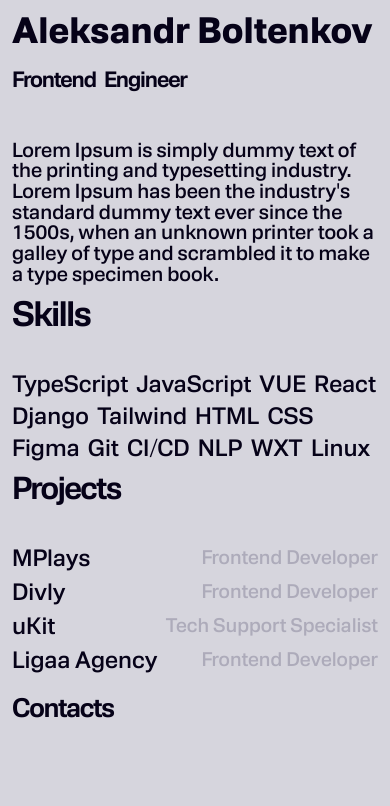
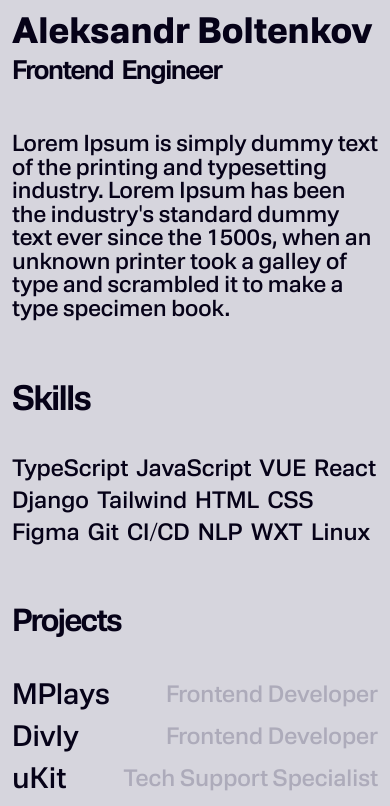
Before and after one commit to OscarRaizer/AlexBolt.dev, a Vue app: page / in a window 390 px wide. Shown: the top 806 px of the page. Built offline with nearby package versions, Linux system fonts and the light colour scheme; the HTML template or start-up script is replaced by a standard one.

Commit message:
feat: adjust mobile layout

```diff
--- a/src/App.vue
+++ b/src/App.vue
@@ -10,17 +10,15 @@ import ContactsSection from '@/components/ContactsSection.vue'
   <div
     class="bg-[#d6d5dd] md:h-screen p-3 font-demibold leading-none text-[#060218] md:overflow-hidden"
   >
-    <div class="min-h-screen flex md:flex-col h-full gap-5 sm: flex-col-reverse">
-      <section class="grow h-full">
-        <div class="grid md:grid-cols-4 h-full gap-3 sm:grid-cols-1">
-          <TheDescription />
-          <SkillsSection />
-          <ProjectsSection />
-          <ContactsSection />
-        </div>
+    <section class="min-h-screen flex flex-col-reverse md:flex-col h-full gap-2 md:gap-5">
+      <section class="grow h-full grid md:grid-cols-4 gap-15 md:gap-3 sm:grid-cols-1">
+        <TheDescription />
+        <SkillsSection />
+        <ProjectsSection />
+        <ContactsSection />
       </section>
       <TheName />
-    </div>
+    </section>
   </div>
 </template>
 
--- a/src/assets/main.css
+++ b/src/assets/main.css
@@ -9,12 +9,12 @@
   --font-regular: TradaSans-Regular, Times New Roman, Times, serif;
   --font-medium: TradaSans-Medium, Times New Roman, Times, serif;
 
-  --text-name: clamp(1.875rem, -0.2019rem + 10.3846vw, 12rem); /* 30px - 192px  320-1880 */
-  --text-projects: clamp(2rem, 1.9286rem + 0.3571vw, 2.25rem); /* 32px - 36px 320-1440*/
+  --text-name: clamp(1.875rem, -0.2019rem + 10.3846vw, 12rem); /* 30px - 192px  ||  320-1880 */
+  --text-projects: clamp(2rem, 1.8929rem + 0.5357vw, 2.375rem); /* 32px - 38px  ||  320-1440 */
   --text-skills: clamp(2.1875rem, 1.9554rem + 1.1607vw, 3rem);
-  --text-contacts: clamp(1.6875rem, 1.6339rem + 0.2679vw, 1.875rem);
-  --text-title: clamp(1.25rem, 0.5357rem + 3.5714vw, 3.75rem); /* 20px - 60px 320-1440 */
-  --text-decription: clamp(1.25rem, 1.0714rem + 0.8929vw, 1.875rem); /* 20px - 30px 320-1440*/
+  --text-contacts: clamp(1.8125rem, 1.7589rem + 0.2679vw, 2rem); /* 29px - 32px  ||  320-1440 */
+  --text-title: clamp(1.5625rem, 0.9375rem + 3.125vw, 3.75rem); /* 25px - 60px  ||  320-1440 */
+  --text-decription: clamp(1.4375rem, 1.3125rem + 0.625vw, 1.875rem); /* 23px - 30px  || 320-1440 */
 }
 
 @layer base {
--- a/src/components/ContactsSection.vue
+++ b/src/components/ContactsSection.vue
@@ -6,16 +6,16 @@ const store = useGlobalStore()
 const contacts = store.contacts
 </script>
 <template>
-  <div class="flex flex-col justify-between gap-10 h-full">
+  <arcticle class="flex flex-col justify-between md:gap-10 h-full">
     <h2 class="text-3xl tracking-tighter mb-10 text-contacts">Contacts</h2>
     <div class="flex flex-col gap-2">
       <a
         v-for="contact in contacts"
         :key="contact.name"
-        class="font-medium text-2xl leading-none hover:bg-[#060218] hover:text-[#d6d5dd]"
+        class="font-medium text-2xl md:text-3xl leading-none hover:bg-[#060218] hover:text-[#d6d5dd]"
         :href="contact.link"
         >{{ contact.name }}</a
       >
     </div>
-  </div>
+  </arcticle>
 </template>
--- a/src/components/ProjectsSection.vue
+++ b/src/components/ProjectsSection.vue
@@ -14,9 +14,9 @@ const resetHighlightedSkills = () => {
 </script>
 
 <template>
-  <div>
+  <article>
     <h2 class="tracking-tighter mb-10 text-projects">Projects</h2>
-    <ul class="flex flex-col font-medium text-2xl leading-none">
+    <ul class="flex flex-col font-medium text-3xl leading-[1.2]">
       <li
         v-for="project in projects"
         :key="project.name"
@@ -27,12 +27,11 @@ const resetHighlightedSkills = () => {
         <a class="flex flex-col" target="_blank" :href="project.link">
           <div class="flex justify-between items-center gap-3">
             <span class="text-[#060218] group-hover:text-[#e4e3e8]">{{ project.name }}</span>
-            <span class="text-[#adabba] text-xl text-end">{{ project.role }}</span>
+            <span class="text-[#adabba] text-2xl text-end">{{ project.role }}</span>
           </div>
           <div class="h-1.5 bg-[#d6d5dd]"></div
         ></a>
       </li>
     </ul>
-  </div>
+  </article>
 </template>
-<style></style>
--- a/src/components/SkillsSection.vue
+++ b/src/components/SkillsSection.vue
@@ -17,7 +17,7 @@ const skillStyles = computed(() => {
 </script>
 
 <template>
-  <div>
+  <article>
     <h2 class="tracking-tighter mb-10 text-skills">Skills</h2>
     <ul class="flex md:flex-col gap-2 font-medium text-2xl leading-none sm:flex-row flex-wrap">
       <li v-for="{ skill, color } in skillStyles" class="flex items-center" :key="skill">
@@ -26,5 +26,5 @@ const skillStyles = computed(() => {
         </span>
       </li>
     </ul>
-  </div>
+  </article>
 </template>
--- a/src/components/TheDescription.vue
+++ b/src/components/TheDescription.vue
@@ -1,6 +1,6 @@
 <script setup lang="ts"></script>
 <template>
-  <div class="flex flex-col justify-between h-full gap-12">
+  <article class="flex flex-col justify-between h-full gap-12">
     <div class="flex sm:flex-row md:flex-col mb-auto gap-2">
       <h2 class="tracking-tighter text-wrap text-title">Frontend</h2>
       <h2 class="tracking-tighter text-wrap text-title">Engineer</h2>
@@ -10,5 +10,5 @@
       been the industry's standard dummy text ever since the 1500s, when an unknown printer took a
       galley of type and scrambled it to make a type specimen book.
     </p>
-  </div>
+  </article>
 </template>
--- a/src/components/TheName.vue
+++ b/src/components/TheName.vue
@@ -1,6 +1,6 @@
 <script setup lang="ts"></script>
 <template>
-  <section class="mt-auto w-full">
+  <section class="md:mt-auto w-full">
     <h1 class="text-nowrap font-bold text-name">Aleksandr Boltenkov</h1>
   </section>
 </template>
```
